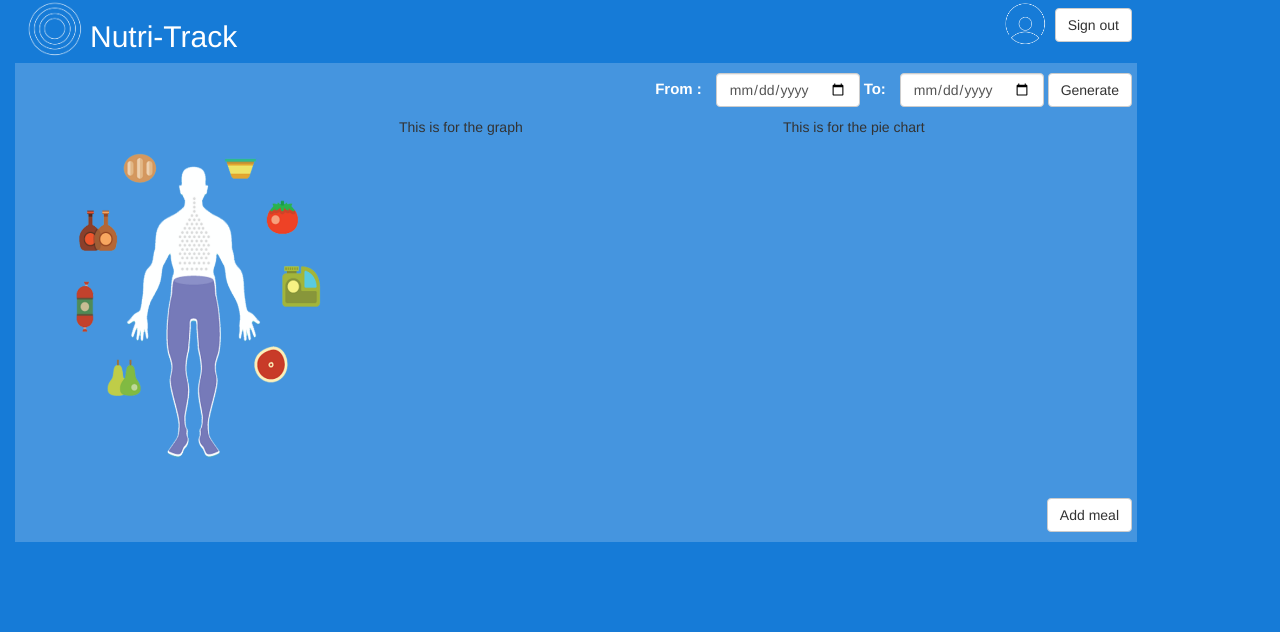
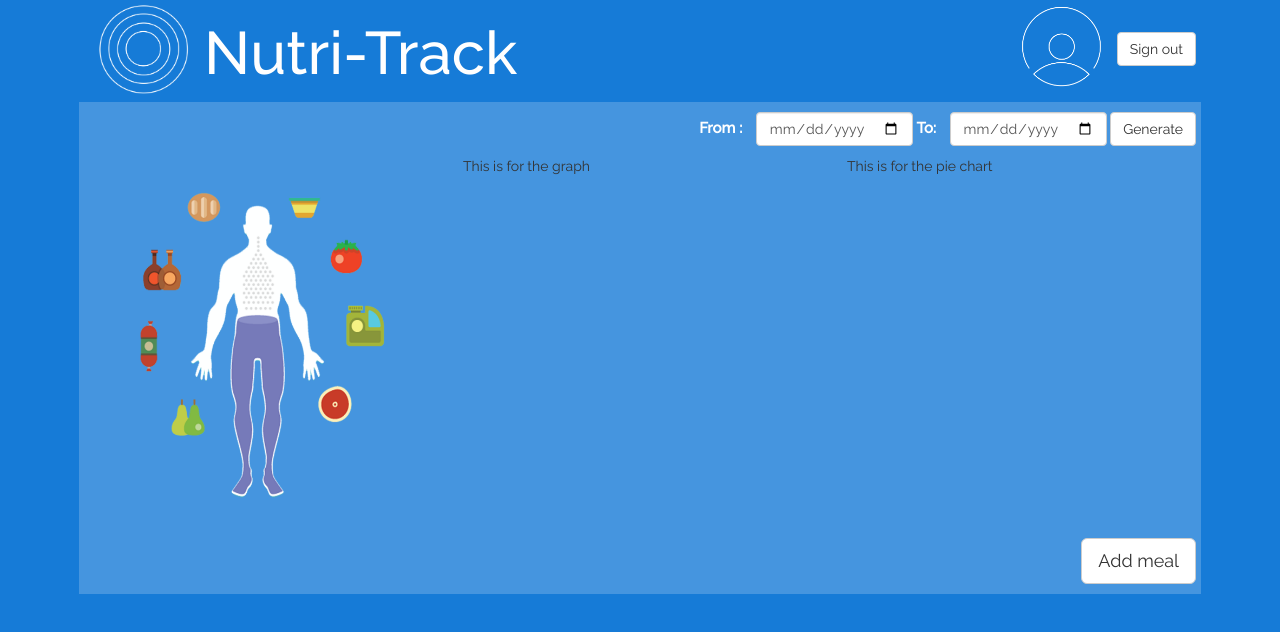
Before and after one commit to NutriTruck/nutriTrack, a plain HTML site: page landingpage.html in a window 1280 px wide. Drawn offline with nearby package versions, Linux system fonts and the light colour scheme.

Commit message:
LoginIn Logout firebase and landingpage:updated by Anyta 12/27/2017 9:00PM

```diff
--- a/assets/js/login.js
+++ b/assets/js/login.js
@@ -1,4 +1,5 @@
 // (function(){
+$(document).ready(function() {
 //Initialize Firebase
   var config = {
     apiKey: "AIzaSyA7i_7yLZxHJxRmtHqvYFepccrvGxbrie8",
@@ -18,7 +19,7 @@
   var btnLogout = document.getElementById('btnLogout');
 
   //add login event on click listener
-  btnLogin.addEventListener('click', e =>{
+  btnLogin.addEventListener('click', e=>{
     event.preventDefault();
     alert("click");
   	//Get email and pass
@@ -29,11 +30,11 @@
   	var promise = auth.signInWithEmailAndPassword(email, pass);
   	promise.catch(e => console.log(e.message));
     console.log("hello");
-
   });
 
+
   //add signUp Event
-  btnSignUp.addEventListener('click', e =>{
+  btnSignUp.addEventListener('click', e=>{
   	//Get email and pass
     //TO DO: check for real emails
     event.preventDefault();
@@ -46,8 +47,13 @@
   	promise.catch(e => console.log(e.message));
   });
 
+  btnLogout.addEventListener('click', e=>{
+    firebase.auth().signOut();
+    console.log('clicked')
+  });
+
   //add a realtime Listener
-  firebase.auth().onAuthStateChanged(firebaseUser => {
+  firebase.auth().onAuthStateChanged(firebaseUser=> {
   	if(firebaseUser) {
 
   		console.log(firebaseUser);
@@ -57,4 +63,6 @@
   	}
   });
 
+});
+
 // }());
--- /dev/null
+++ b/assets/js/logout.js
@@ -0,0 +1,22 @@
+
+$(document).ready(function() {
+//Initialize Firebase
+  var config = {
+    apiKey: "AIzaSyA7i_7yLZxHJxRmtHqvYFepccrvGxbrie8",
+    authDomain: "nutritrack-smu.firebaseapp.com",
+    databaseURL: "https://nutritrack-smu.firebaseio.com",
+    projectId: "nutritrack-smu",
+    storageBucket: "nutritrack-smu.appspot.com",
+    messagingSenderId: "1078293750813"
+  };
+  firebase.initializeApp(config);
+
+  //Get Elements
+  var btnLogout = document.getElementById('btnLogout');
+
+  btnLogout.addEventListener('click', e=>{
+    firebase.auth().signOut();
+    console.log('clicked')
+    location.href = "index.html"
+  });
+});
--- a/assets/style/form.css
+++ b/assets/style/form.css
@@ -41,5 +41,5 @@ h2{
   background-color:rgba(255,255,255, 0.2);
   padding:20px 20px;
   border-radius:5px;
-  height:300px;
+  height:40%;
 }
--- a/assets/style/landingpage.css
+++ b/assets/style/landingpage.css
@@ -1,38 +1,56 @@
+
+*{
+  margin:0;
+  padding:0;
+  font-family: 'Raleway', sans-serif;
+
+}
 body {
     max-width: 90%;
     background-color: #167bd7;
-    margin: 0;
+    margin: auto;
 }
 .main-container {
     background-color: rgba(255, 255, 255, 0.2);
     margin: 0;
 }
-h3,
+h1{
+  color: white;
+  text-align: center;
+  font-size: 60px;
+}
+
+
 h5,
-h3,
-.branding {
+h3 {
     color: white;
-    font-size: 30px;
+    font-size: 20px;
+    font-family: raleway;
 }
 label {
     color: white;
     font-size: 15px;
     margin-right: 10px;
 }
+
 .branding,
 .form-inline {
     float: right
 }
+
 #add-meal-btn,
 #reportGen-btn {
     margin: 10px 0;
 }
+
 button:hover {
     opacity: 0.8;
 }
+
 .largenav {
     margin: 0 20px;
 }
+
 .form-inline {
     float: right;
     margin-right: 20px;
--- a/landingpage.html
+++ b/landingpage.html
@@ -1,29 +1,39 @@
 <!DOCTYPE html>
 <html lang="en">
+
 <head>
     <meta charset="UTF-8">
     <meta name="viewport" content="width=device-width, initial-scale=1">
     <title>Home</title>
+
+    <!--Bootstrap-->
     <link rel="stylesheet" href="https://maxcdn.bootstrapcdn.com/bootstrap/3.3.7/css/bootstrap.min.css" integrity="sha384-BVYiiSIFeK1dGmJRAkycuHAHRg32OmUcww7on3RYdg4Va+PmSTsz/K68vbdEjh4u" crossorigin="anonymous">
+
+    <!--Css Styling-->
     <link rel="stylesheet" href="assets/style/landingpage.css" type="text/css">
 
+    <!-- Google Fonts-->
     <link href="https://fonts.googleapis.com/css?family=Raleway:400,400i,500" rel="stylesheet">
+
+    <!--Firebase-->
     <script src="https://www.gstatic.com/firebasejs/4.8.1/firebase.js"></script>
 </head>
+
 <body>
+    <!--Logo Image-->
     <div class="container-fluid">
         <div class="row justify-content-around">
             <div class="largenav pull-left" id="branding">
-                <img src="assets/images/logo.png" alt="nutri-track-logo" id="logo-main" width="70px" hight=a uto>
+                <img src="assets/images/logo.png" alt="nutri-track-logo" id="logo-main" width="120px">
+                <h1 class="branding"> Nutri-Track </h1>
+            </div>
 
-                <h3 class="branding">Nutri-Track </h3>
-            </div>
             <div class="largenav pull-right">
                 <a href="">
 
-                  <img src="assets/images/profile.png" alt="my profile" height="50px" width="50px"/>
+                  <img src="assets/images/profile.png" alt="my profile" width="100px"/>
                 </a>
-                <button type="submit" class="btn btn-default" id="signout-btn">Sign out</button>
+                <button type="submit" class="btn btn-default" id="btnLogout">Sign out</button>
             </div>
         </div>
         <div class="main-container">
@@ -45,7 +55,7 @@
             <div class="row row3" id="graphic-containers">
                 <div class="col col-lg-4">
 
-                    <img src="assets/images/nutri-guy.png" alt="my profile" height=100% width=100%/>
+                    <img src="assets/images/nutri-guy.png" alt="my profile" width=100%/>
                 </div>
                 <div class="col col-lg-4">
                     This is for the graph
@@ -56,11 +66,17 @@
             </div>
             <div class="row justify-content-around">
                 <div class="largenav pull-right">
-                    <button type="submit" class="btn btn-default" id="add-meal-btn">Add meal</button>
+                    <button type="submit" class="btn btn-default btn-lg" id="add-meal-btn">Add meal</button>
                 </div>
             </div>
         </div>
     </div>
-    <script src="assets/js/login.js" type="text/javascript"></script>
+
+    <!--JQuery-->
+    <script
+  src="http://code.jquery.com/jquery-3.2.1.js"
+  integrity="sha256-DZAnKJ/6XZ9si04Hgrsxu/8s717jcIzLy3oi35EouyE="
+  crossorigin="anonymous"></script>
+   <script src="assets/js/logout.js" type="text/javascript" ></script>
 </body>
 </html>
--- a/style/landingpage.css
+++ /dev/null
@@ -1,39 +0,0 @@
-body {
-    max-width: 90%;
-    background-color: #167bd7;
-    margin: 0;
-}
-.main-container {
-    background-color: rgba(255, 255, 255, 0.2);
-    margin: 0;
-}
-h3,
-h5,
-h3,
-.branding {
-    color: white;
-    font-size: 30px;
-}
-label {
-    color: white;
-    font-size: 15px;
-    margin-right: 10px;
-}
-.branding,
-.form-inline {
-    float: right
-}
-#add-meal-btn,
-#reportGen-btn {
-    margin: 10px 0;
-}
-button:hover {
-    opacity: 0.8;
-}
-.largenav {
-    margin: 0 20px;
-}
-.form-inline {
-    float: right;
-    margin-right: 20px;
-}
```
Also changed, not shown: index.html (+15 -2 lines), assets/images/foodsanddrinksVector004-HQ.jpg (added), 1 other file.
